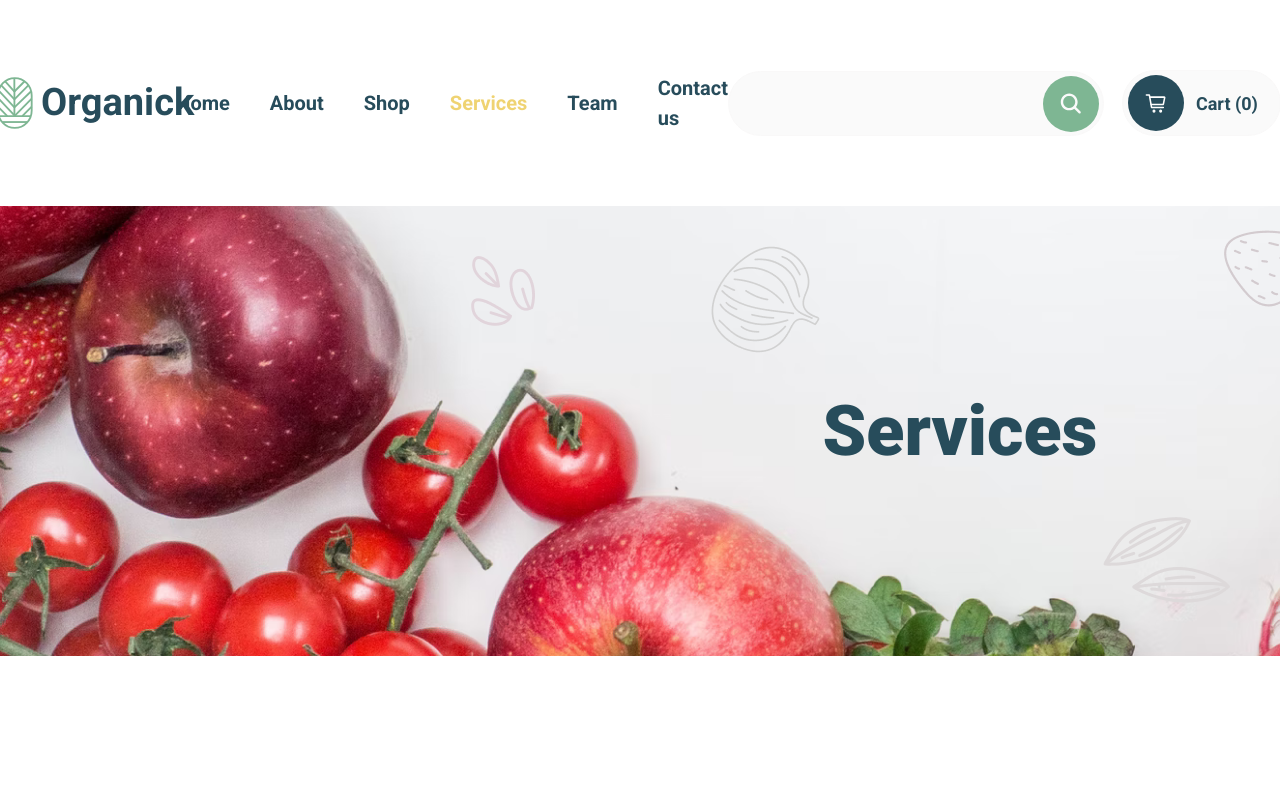
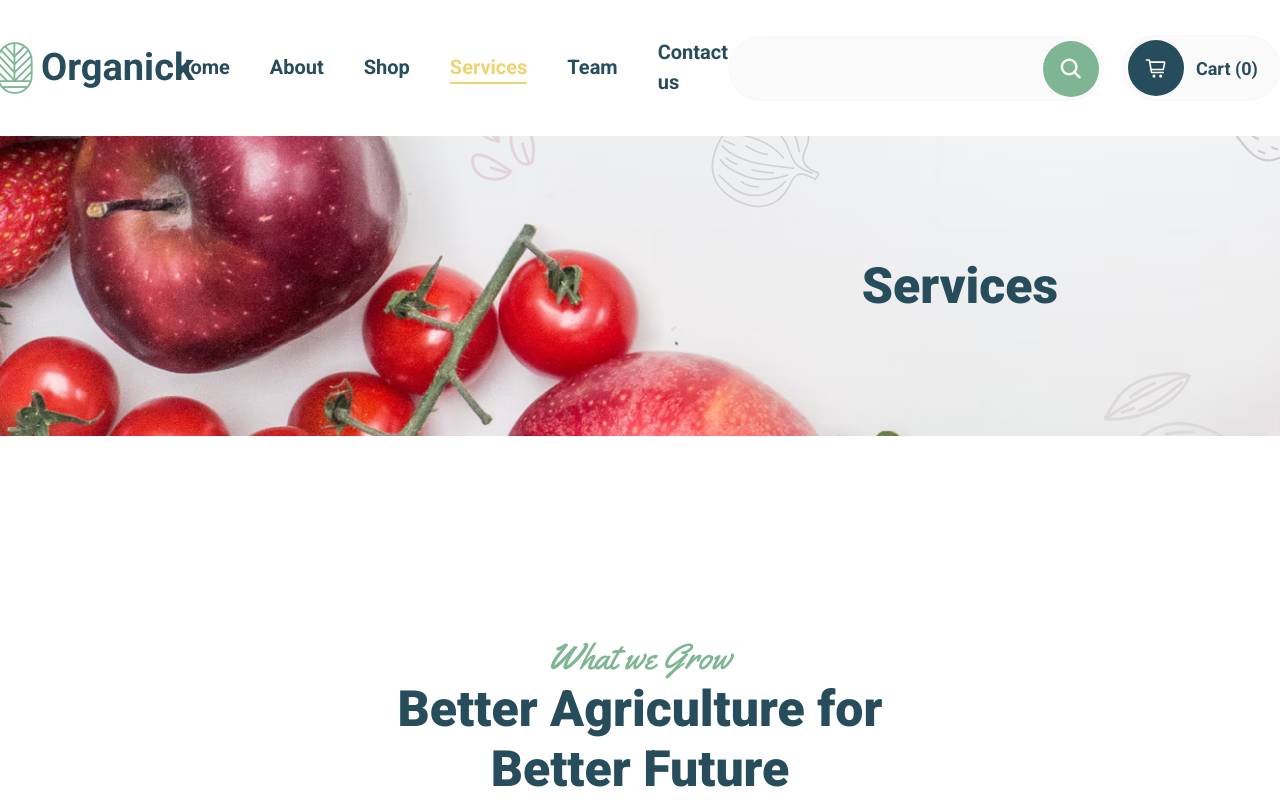
Before and after one commit to Anikonov-A/hillel_diploma_project, a React (Create React App) app: page /services in a window 1280 px wide. Shown: the top 800 px of the page. Built offline with nearby package versions, Linux system fonts and the light colour scheme.

Commit message:
fix issues ,restyled header component and styleGuide component.

```diff
--- a/src/components/Header/Header.scss
+++ b/src/components/Header/Header.scss
@@ -1,7 +1,7 @@
 .header{
   background: rgba(255, 255, 255, 0.90);
-  padding-top: 70px;
-  padding-bottom: 70px;
+  padding-top: 35px;
+  padding-bottom: 35px;
   position: fixed;
   width: 100%;
   z-index: 9999;
--- a/src/components/Header/NavItem/NavItem.scss
+++ b/src/components/Header/NavItem/NavItem.scss
@@ -3,11 +3,35 @@
     color: var(--main-color);
     font-size: 20px;
     font-weight: 700;
+    &::after{
+      content: "";
+      width: 0;
+      display: block;
+      height: 2px;
+      left: 50%;
+      position: relative;
+      background-color: var(--hover-bg-color);
+      transition: all 0.3s;
+    }
     &.active{
       color: var(--hover-bg-color);
+    }
+    &.active::after{
+           content: "";
+           width: 100%;
+           left: 0;
+           display: block;
+           height: 2px;
+           position: relative;
+           background-color: var(--hover-bg-color);
     }
     &:hover{
       color: var(--hover-bg-color);
     }
+    &:hover::after{
+      background-color: var(--hover-bg-color);
+      width: 100%;
+      left: 0;
+    }
   }
 }
--- a/src/components/StyleGuide/StyleGuide.jsx
+++ b/src/components/StyleGuide/StyleGuide.jsx
@@ -5,7 +5,7 @@ import "./StyleGuide.scss"
 export default function StyleGuide({ titleText , backgroundClass }){
     return(
      <section className={`${backgroundClass} style_component_wrapper`}>
-          <Title size={1}>{titleText}</Title>
+          <Title size={2}>{titleText}</Title>
      </section>
     )
 }
--- a/src/components/StyleGuide/StyleGuide.scss
+++ b/src/components/StyleGuide/StyleGuide.scss
@@ -1,7 +1,7 @@
 .style_component_wrapper {
   min-width: 1920px;
   margin: auto;
-  min-height: 450px;
+  min-height: 300px;
   display: flex;
   justify-content: center;
   align-items: center;
@@ -9,7 +9,7 @@
 }
 
 .bg-about_us {
-  background: url("../../../public/images/style-guide-images/about-us.png") center/ cover no-repeat;
+  background: url("../../../public/images/style-guide-images/about-us.png") center / cover no-repeat;
 }
 
 .bg-shop {
--- a/src/components/TestimonialForm/TestimonialForm.jsx
+++ b/src/components/TestimonialForm/TestimonialForm.jsx
@@ -72,7 +72,7 @@ export default function TestimonialForm({ onAdd }) {
             formItems.push((
                 <Fragment key={key}>
                    <div className='form-item'>
-                       {formik.errors[key] && <div style={{color: 'red'}}>{formik.errors[key]}</div>}
+
                            <label htmlFor={key}>{labelText}</label>
                        {inputType === 'textarea' ? (
                            <textarea
@@ -90,6 +90,7 @@ export default function TestimonialForm({ onAdd }) {
                                onChange={formik.handleChange}
                            />
                        )}
+                       {formik.errors[key] && <div style={{color: 'red'}}>{formik.errors[key]}</div>}
                    </div>
                 </Fragment>
             ));
--- a/src/pages/HomePage/HomePage.scss
+++ b/src/pages/HomePage/HomePage.scss
@@ -1,5 +1,5 @@
 .wrapper{
   overflow: clip;
   height: 100%;
-  padding-top: 206px;
+  padding-top: 136px;
 }
```
